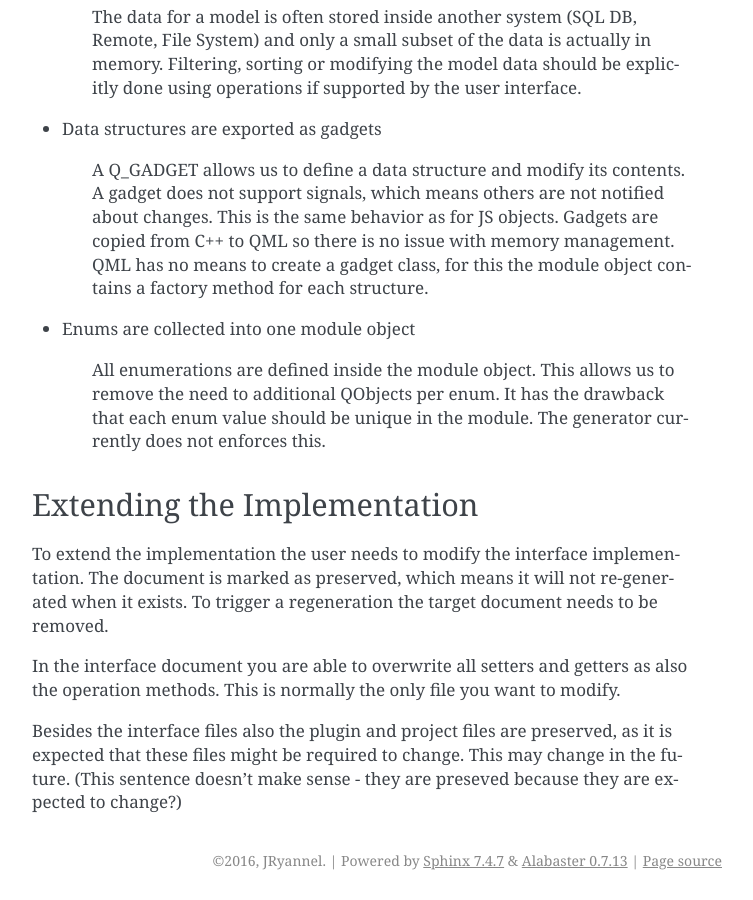
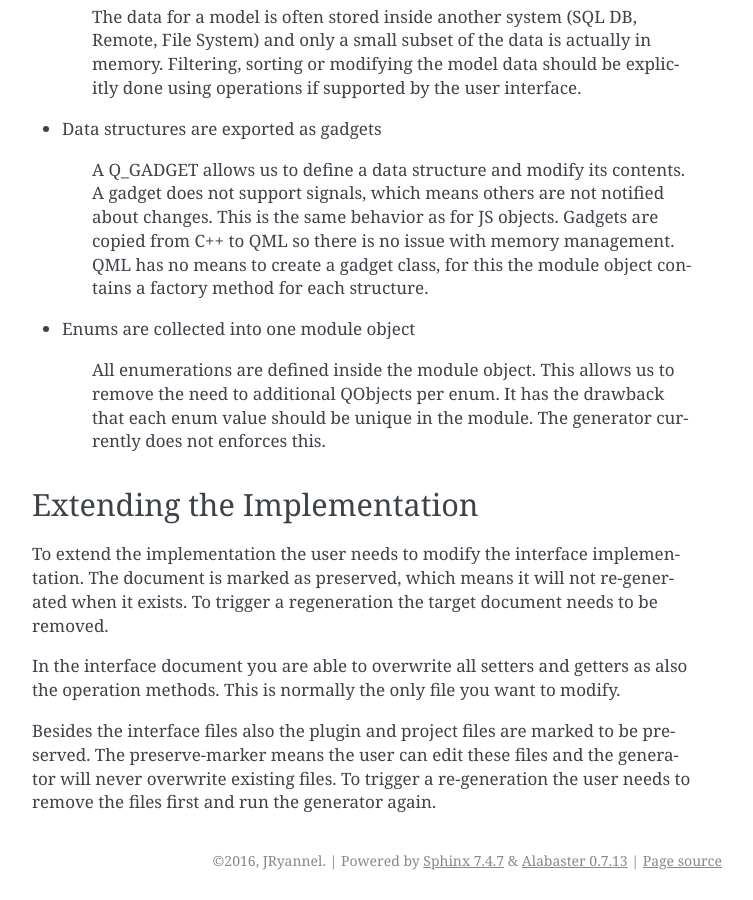
Before and after one commit to Pelagicore/qface, a Sphinx documentation site: the page built from docs/qtcpp.rst, in a window 1280 px wide and 900 px high, scrolled down 2253 px. Shown: the whole window, without its empty margins (388-1141 px from the left). Built offline with Sphinx 7.4.7, drawn with Linux system fonts in a browser that asks for light colours; some of the changed text lies outside the part shown.

Commit message:
Update qtcpp.rst
Tried to answer the open questions

```diff
--- a/docs/qtcpp.rst
+++ b/docs/qtcpp.rst
@@ -66,7 +66,7 @@
 ===============
 
 
-For each module the generator creates the qmake project files, the plugin code to register the types, a module singleton which contains the enums and factory functions for creating the structures. The structure has no signals and the values are copied over (copied from where?).
+For each module the generator creates the qmake project files, the plugin code to register the types, a module singleton which contains the enums and factory functions for creating the structures. The structure has only properties and no operations or signals.
 
 .. code-block:: yml
 
@@ -117,4 +117,4 @@
 
 In the interface document you are able to overwrite all setters and getters as also the operation methods. This is normally the only file you want to modify.
 
-Besides the interface files also the plugin and project files are preserved, as it is expected that these files might be required to change. This may change in the future. (This sentence doesn't make sense - they are preseved because they are expected to change?)
+Besides the interface files also the plugin and project files are marked to be preserved. The preserve-marker means the user can edit these files and the generator will never overwrite existing files. To trigger a re-generation the user needs to remove the files first and run the generator again.
```
